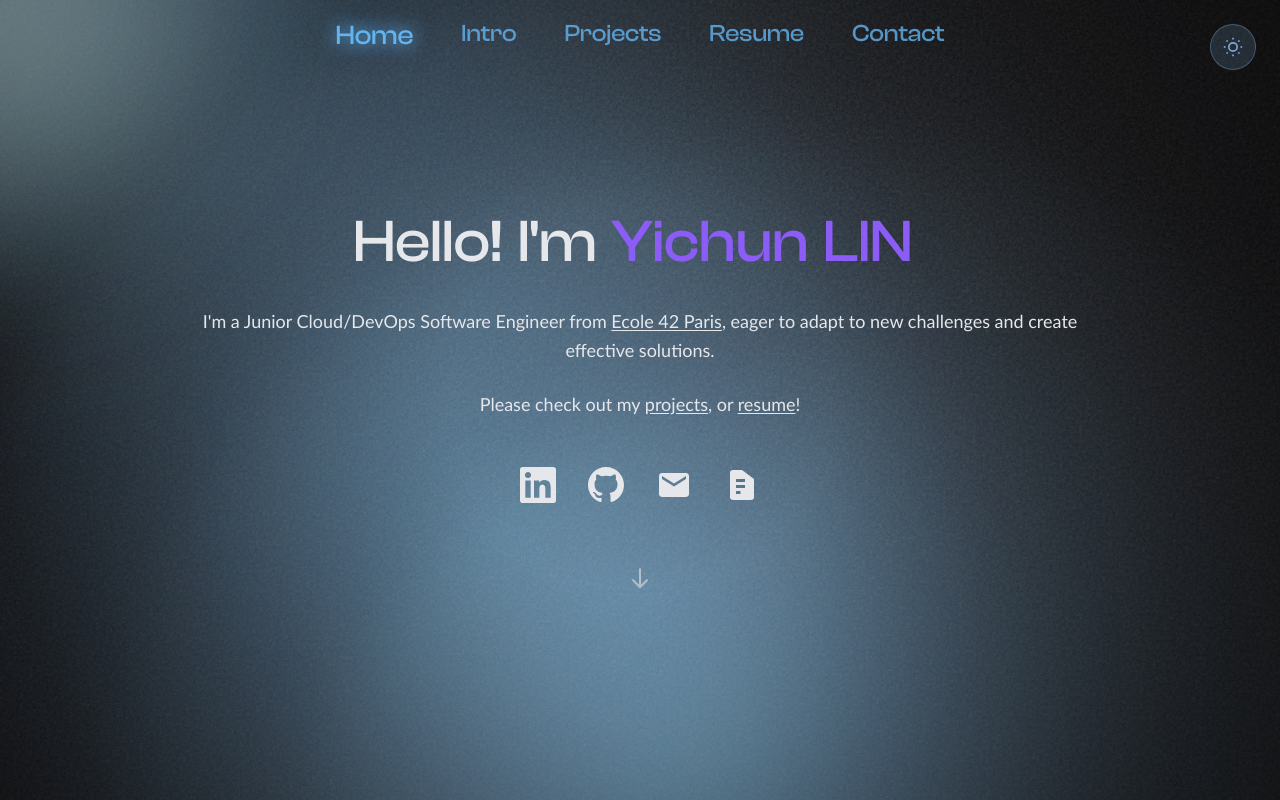
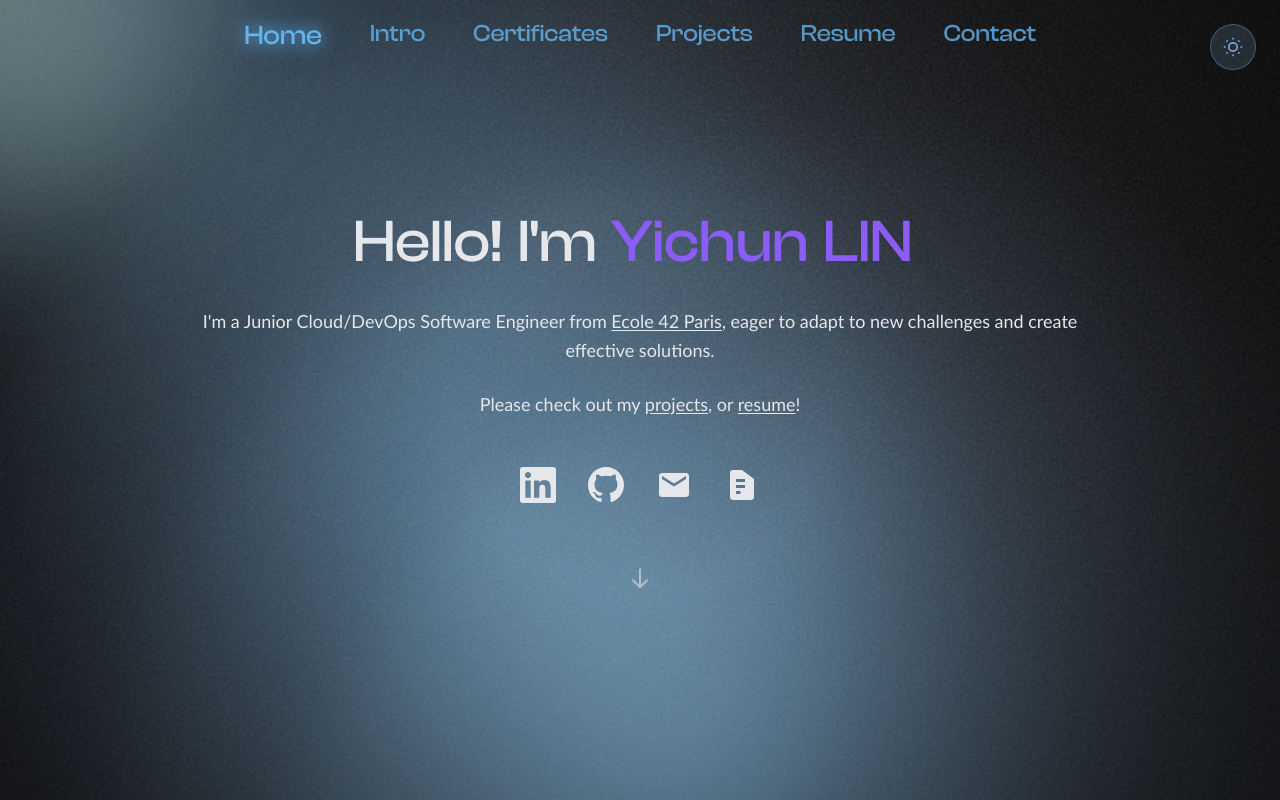
Before and after one commit to ychun816/portfolio, a Next.js app in the folder app/: page / in a window 1280 px wide. Built offline with nearby package versions, Linux system fonts and the light colour scheme; a web font is replaced by a local one.

Commit message:
adding certif to navbar and add section

```diff
--- a/app/components/NavBar.tsx
+++ b/app/components/NavBar.tsx
@@ -68,6 +68,14 @@ export default function NavBar() {
             Intro
           </a>
         </li>
+                <li>
+          <a
+            href="#certificates"
+            className={`nav-link ${theme === 'night' ? 'nav-link-night' : 'nav-link-day'} ${activeSection === 'certificates' ? 'active' : ''}`}
+          >
+            Certificates
+          </a>
+        </li>
         <li>
           <a
             href="#projects"
@@ -76,6 +84,7 @@ export default function NavBar() {
             Projects
           </a>
         </li>
+
         <li>
           <a
             href="#resume"
--- a/app/components/sections/CertificatesSection.tsx
+++ b/app/components/sections/CertificatesSection.tsx
@@ -7,14 +7,22 @@ import FadeInUp from '../FadeInUp';
 const certificates = [
   {
     id: 1,
-    name: 'Example Certificate',
-    issuer: 'Certificate Issuer',
-    date: 'Jan 2026',
-    description: 'Brief description of what this certificate represents',
-    url: '#', // Replace with actual certificate URL or verification link
+    name: 'AWS Certified Cloud Practitioner',
+    issuer: 'Amazon Web Services',
+    date: 'Certified',
+    description: 'Obtained the certificate and the skills of AWS Cloud Services & Computing',
+    url: 'https://aws.amazon.com/certification/certified-cloud-practitioner/',
+    bgColor: '#FFD699', // Pastel orange
+  },
+  {
+    id: 2,
+    name: 'AWS Certified Solutions Architect - Associate',
+    issuer: 'Amazon Web Services',
+    date: '2026',
+    description: 'Preparing and set to pass in 2026',
+    url: 'https://aws.amazon.com/certification/certified-solutions-architect-associate/',
     bgColor: '#B5E7A0', // Pastel green
   },
-  // Add more certificates here
 ];
 
 export default function CertificatesSection() {
--- a/app/hooks/useActiveSection.ts
+++ b/app/hooks/useActiveSection.ts
@@ -16,7 +16,7 @@ export function useActiveSection() {
     }
 
     const handleScroll = () => {
-      const sections = ['home', 'intro', 'projects', 'resume', 'contact'];
+      const sections = ['home', 'intro', 'certificates', 'projects',  'resume', 'contact'];
 
       // Get the bounding rect of the scroll container
       const containerRect = scrollContainer.getBoundingClientRect();
```
